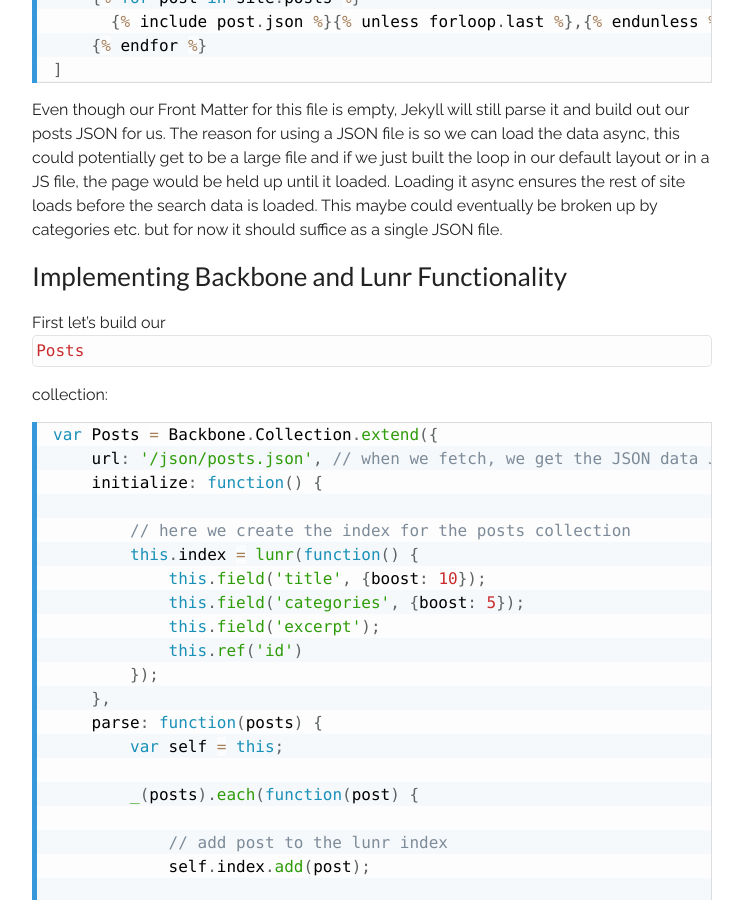
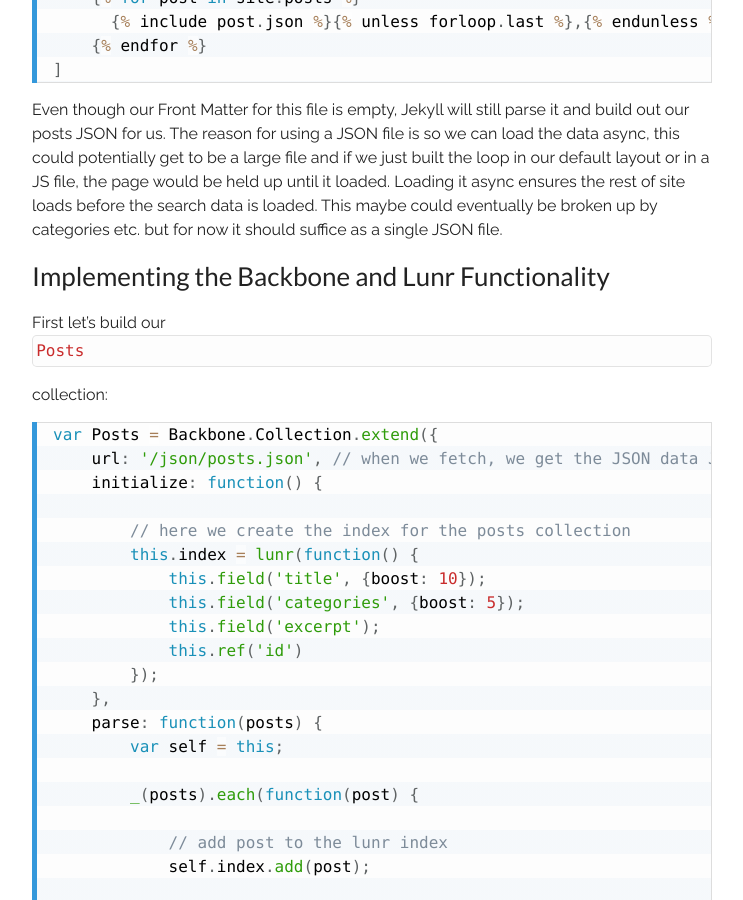
Before and after one commit to kkemple/kkemple.github.io, a Jekyll site: the page built from _posts/2014-10-04-adding-site-search-with-lunr.md, in a window 1280 px wide and 900 px high, scrolled down 2262 px. Shown: the whole window, without its empty margins (268-1011 px from the left). Built offline with Jekyll 4.4.1, drawn with Linux system fonts in a browser that asks for light colours; comment, search, counter and statistics services are not loaded.

Commit message:
fixed title

```diff
--- a/_posts/2014-10-04-adding-site-search-with-lunr.md
+++ b/_posts/2014-10-04-adding-site-search-with-lunr.md
@@ -65,7 +65,7 @@
 
 Even though our Front Matter for this file is empty, Jekyll will still parse it and build out our posts JSON for us. The reason for using a JSON file is so we can load the data async, this could potentially get to be a large file and if we just built the loop in our default layout or in a JS file, the page would be held up until it loaded. Loading it async ensures the rest of site loads before the search data is loaded. This maybe could eventually be broken up by categories etc. but for now it should suffice as a single JSON file.
 
-### Implementing Backbone and Lunr Functionality
+### Implementing the Backbone and Lunr Functionality
 
 First let's build our `Posts` collection:
 
```
